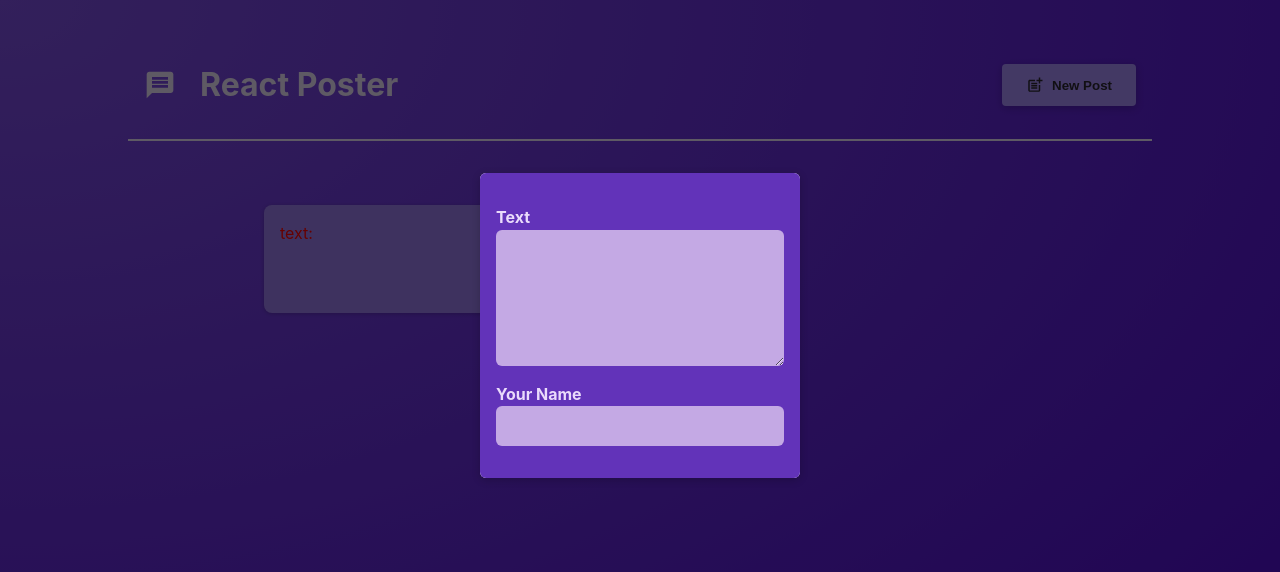
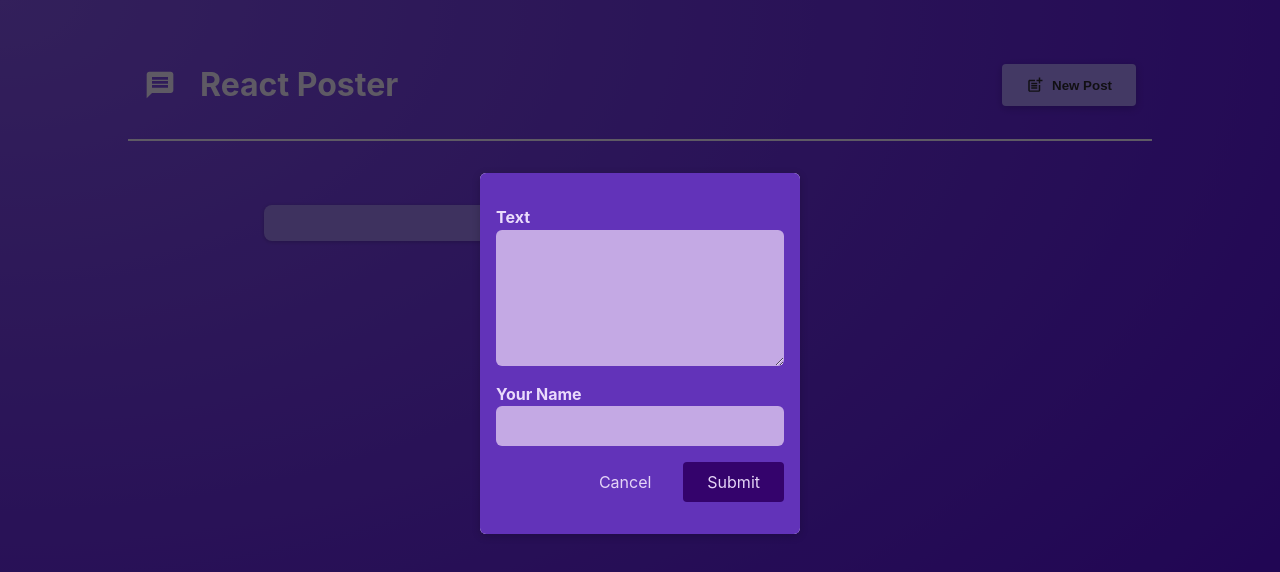
Before and after one commit to mohamim360/my2reactapp, a React (Vite) app: page / in a window 1280 px wide. Both pictures are taken after a click on the button "New Post". Shown: the top 572 px of the page. Built offline with nearby package versions, Linux system fonts and the light colour scheme.

Commit message:
TASK : Show New Post on submit.STEP 1 :onSubmit post being written and it was visible in screen

```diff
--- a/src/App.jsx
+++ b/src/App.jsx
@@ -5,11 +5,13 @@ import { useState } from "react";
 function App() {
   const [modalIsVisible, setModalIsVisible] = useState(false);
 
-  function hideModalHandler(event) {
+  function hideModalHandler() {
     setModalIsVisible(false);
+
   }
-  function showModalHandler(event) {
+  function showModalHandler() {
     setModalIsVisible(true);
+
   }
 
   return (
--- a/src/components/NewPost.jsx
+++ b/src/components/NewPost.jsx
@@ -1,15 +1,20 @@
 import classes from "./NewPost.module.css";
 
-function NewPost(props) {
+function NewPost({onInputText,onInputAuthor,onInputCancel,onInputSumit}) {
   return (
-    <form className={classes.form}>
+    <form className={classes.form} onSubmit={onInputSumit}>
       <p>
         <label htmlFor="body">Text</label>
-        <textarea id="body" required rows={5} onChange={props.onInputText} />
+        <textarea id="body" required rows={5} onChange={onInputText} />
       </p>
       <p>
         <label htmlFor="name">Your Name</label>
-        <input type="text" id="name" required onChange={props.onInputAuthor}/>
+        <input type="text" id="name" required onChange={onInputAuthor}/>
+      </p>
+
+      <p className={classes.actions}>
+        <button type="button" onClick={onInputCancel}>Cancel</button>
+        <button>Submit</button>
       </p>
     </form>
   );
--- a/src/components/Post.jsx
+++ b/src/components/Post.jsx
@@ -5,7 +5,7 @@ function Post({ author, text}) {
     <li className={classes.post}>
       <p className={classes.author}>{author}</p>
 
-      <div style={{ color: "red" }}>text:</div>
+
 
       <p className={classes.text}>{text}</p>
     </li>
--- a/src/components/PostList.jsx
+++ b/src/components/PostList.jsx
@@ -4,10 +4,11 @@ import NewPost from "./NewPost";
 import { useState } from "react";
 import Modal from "./Modal";
 
-function PostList({isVisible,onStopPosting}) {
-
+function PostList({ isVisible, onStopPosting }) {
   const [changeText, setChangeText] = useState("");
   const [changeAuthor, setChangeAuthor] = useState("");
+
+
 
   function onTextHandler(event) {
     setChangeText(event.target.value);
@@ -16,25 +17,36 @@ function PostList({isVisible,onStopPosting}) {
     setChangeAuthor(event.target.value);
   }
 
+  function onSetPostHandler(event){
+    event.preventDefault();
+
+
+    onStopPosting();
+  }
 
   return (
     <>
+      {isVisible ? (
+        <Modal onClose={onStopPosting}>
+          <NewPost
+            onInputText={onTextHandler}
+            onInputAuthor={onAuthorHandler}
+            onInputCancel=
+            {onStopPosting}
+            onInputSumit={onSetPostHandler}
+          />
+        </Modal>
+      ) : null}
 
-    {
-      isVisible ?
-      <Modal onClose={onStopPosting}>
-     <NewPost
-      onInputText={onTextHandler}
-      onInputAuthor={onAuthorHandler}
+      <ul className={classes.posts}>
 
-      />
-     </Modal> : null
-    }
+         <Post author={changeAuthor} text={changeText}/>
 
 
-      <ul className={classes.posts}>
-        <Post author={changeAuthor} text={changeText} />
-        <Post author="Hasan" text="hello hamim" />
+
+
+
+
       </ul>
     </>
   );
```
